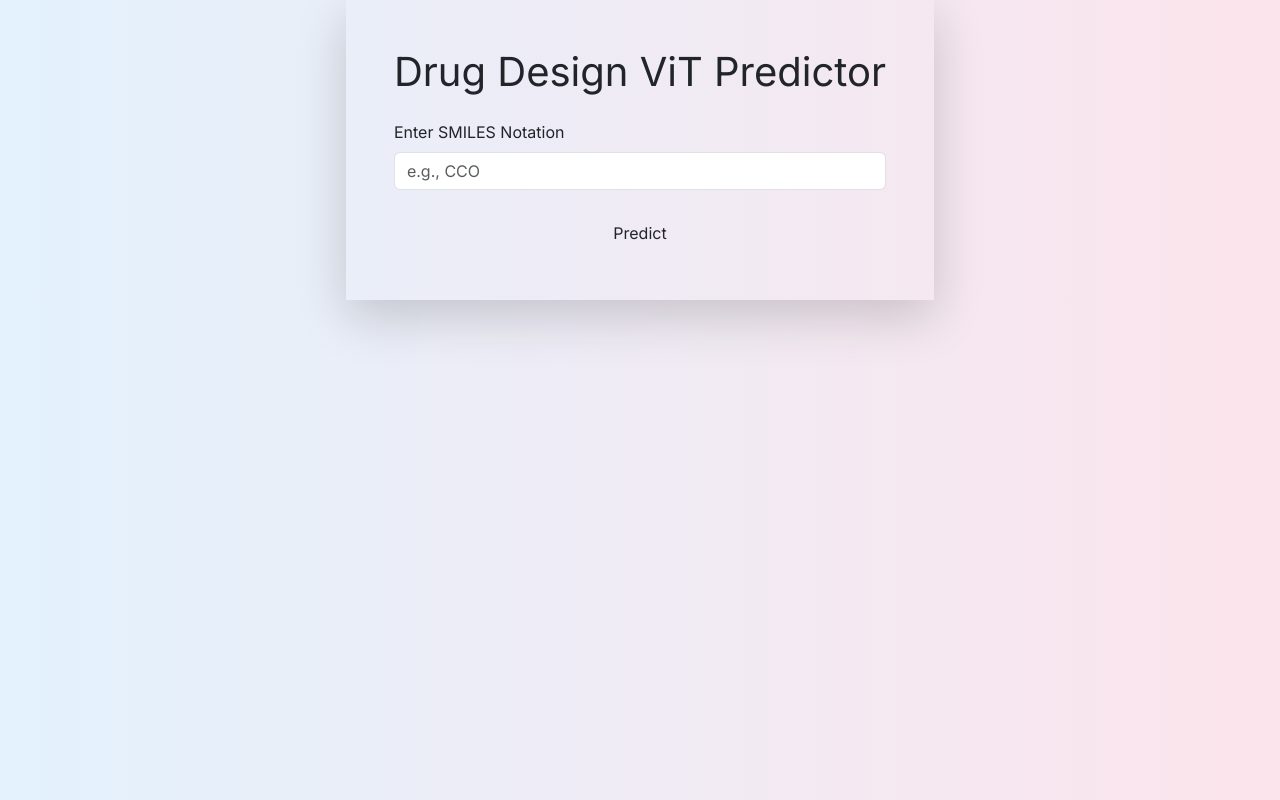
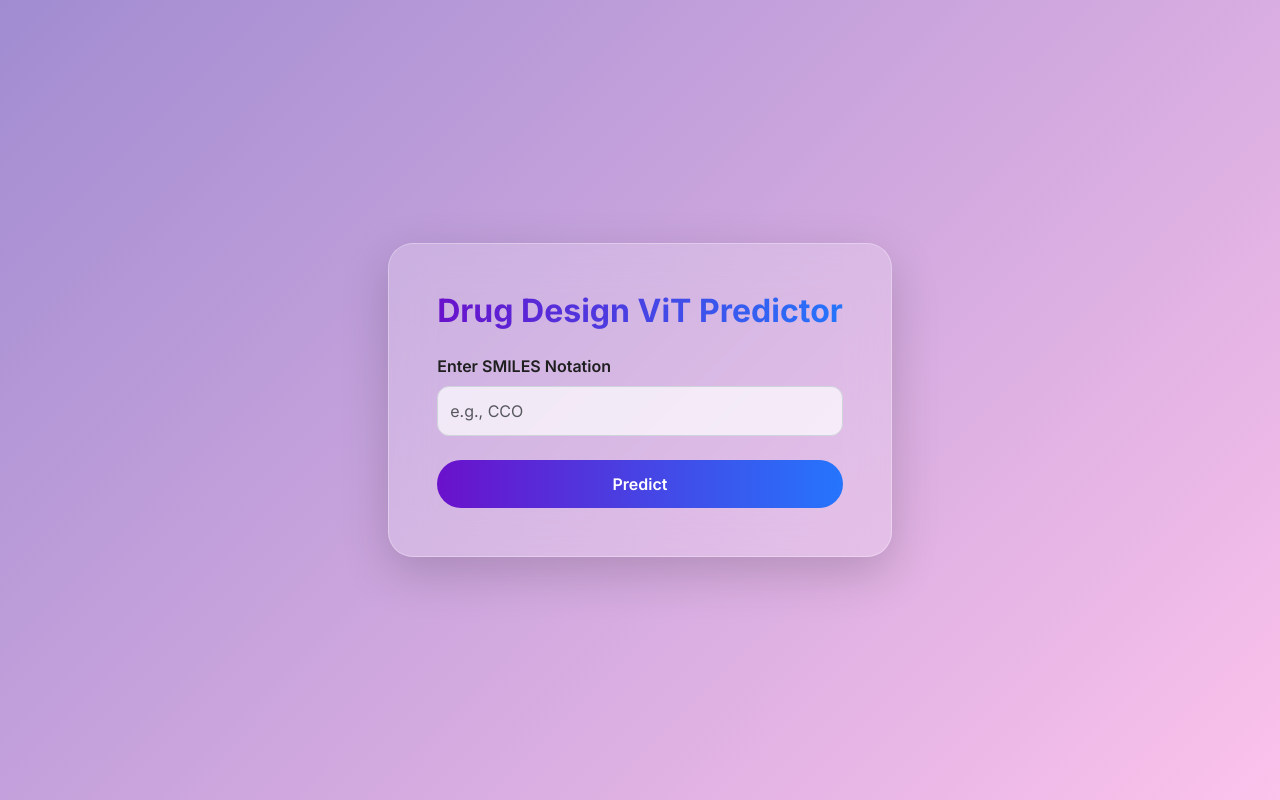
Before and after one commit to rishikesh8019/frontendDiagno, a React (Create React App) app: page / in a window 1280 px wide. Built offline with nearby package versions, Linux system fonts and the light colour scheme.

Commit message:
Update App.css

```diff
--- a/src/App.css
+++ b/src/App.css
@@ -2,51 +2,87 @@
 
 body {
     font-family: 'Inter', sans-serif;
-    background: linear-gradient(to right, #e3f2fd, #fce4ec);
+    background: linear-gradient(135deg, #a18cd1 0%, #fbc2eb 100%);
+    min-height: 100vh;
     margin: 0;
+    display: flex;
+    align-items: center;
+    justify-content: center;
+    color: #1f1f1f;
 }
 
-.main-container {
+.main-wrapper {
+    min-height: 100vh;
     padding: 20px;
-    background: rgba(255, 255, 255, 0.7);
+    width: 100%;
 }
 
-.custom-card {
+.glass-card {
+    background: rgba(255, 255, 255, 0.2);
+    border-radius: 25px;
+    backdrop-filter: blur(20px);
+    -webkit-backdrop-filter: blur(20px);
+    border: 1px solid rgba(255, 255, 255, 0.3);
+    max-width: 550px;
     width: 100%;
-    max-width: 500px;
-    background-color: #ffffff;
-    border-radius: 20px;
-    border: none;
+    margin: auto;
 }
 
-.gradient-text {
-    background: linear-gradient(90deg, #3f51b5, #e91e63);
+.title {
+    background: linear-gradient(to right, #6a11cb, #2575fc);
     -webkit-background-clip: text;
     -webkit-text-fill-color: transparent;
     font-weight: 700;
+    font-size: 2rem;
 }
 
-.input-custom {
-    border-radius: 10px;
-    border: 1px solid #ced4da;
-    padding: 10px;
-    transition: border 0.3s ease;
+.label-text {
+    font-weight: 600;
+    font-size: 1rem;
 }
 
-.input-custom:focus {
-    border-color: #3f51b5;
-    box-shadow: 0 0 0 0.2rem rgba(63, 81, 181, 0.25);
+.input-field {
+    border-radius: 12px;
+    border: 1px solid #ced4da;
+    padding: 12px;
+    font-size: 1rem;
+    background: rgba(255, 255, 255, 0.7);
+    transition: all 0.3s ease;
 }
 
-.result-card {
-    background-color: #f8f9fa;
-    border-left: 4px solid #3f51b5;
+.input-field:focus {
+    border-color: #2575fc;
+    box-shadow: 0 0 0 4px rgba(37, 117, 252, 0.2);
+    outline: none;
+}
+
+.btn-custom {
+    padding: 12px;
+    font-size: 1rem;
+    font-weight: 600;
+    background: linear-gradient(to right, #6a11cb, #2575fc);
+    border: none;
+    border-radius: 50px;
+    color: white;
+    transition: all 0.3s ease;
+}
+
+.btn-custom:hover {
+    transform: translateY(-2px);
+    box-shadow: 0 8px 20px rgba(37, 117, 252, 0.4);
+}
+
+.result-box {
+    background: #ffffffee;
+    border-left: 5px solid #2575fc;
+    box-shadow: 0 8px 20px rgba(0, 0, 0, 0.1);
 }
 
 .result-image {
-    max-width: 300px;
     border-radius: 10px;
-    transition: transform 0.3s ease-in-out;
+    max-width: 100%;
+    height: auto;
+    transition: transform 0.3s ease;
 }
 
 .result-image:hover {
```
